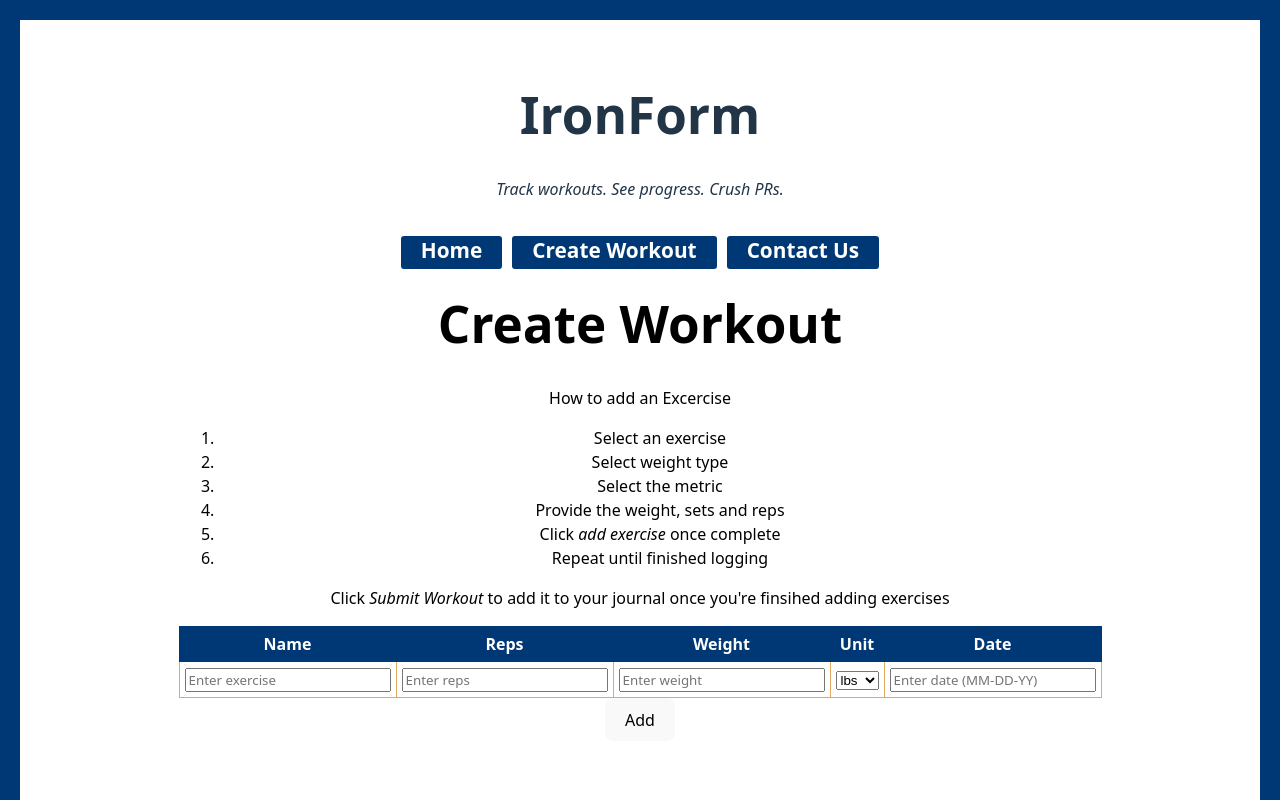
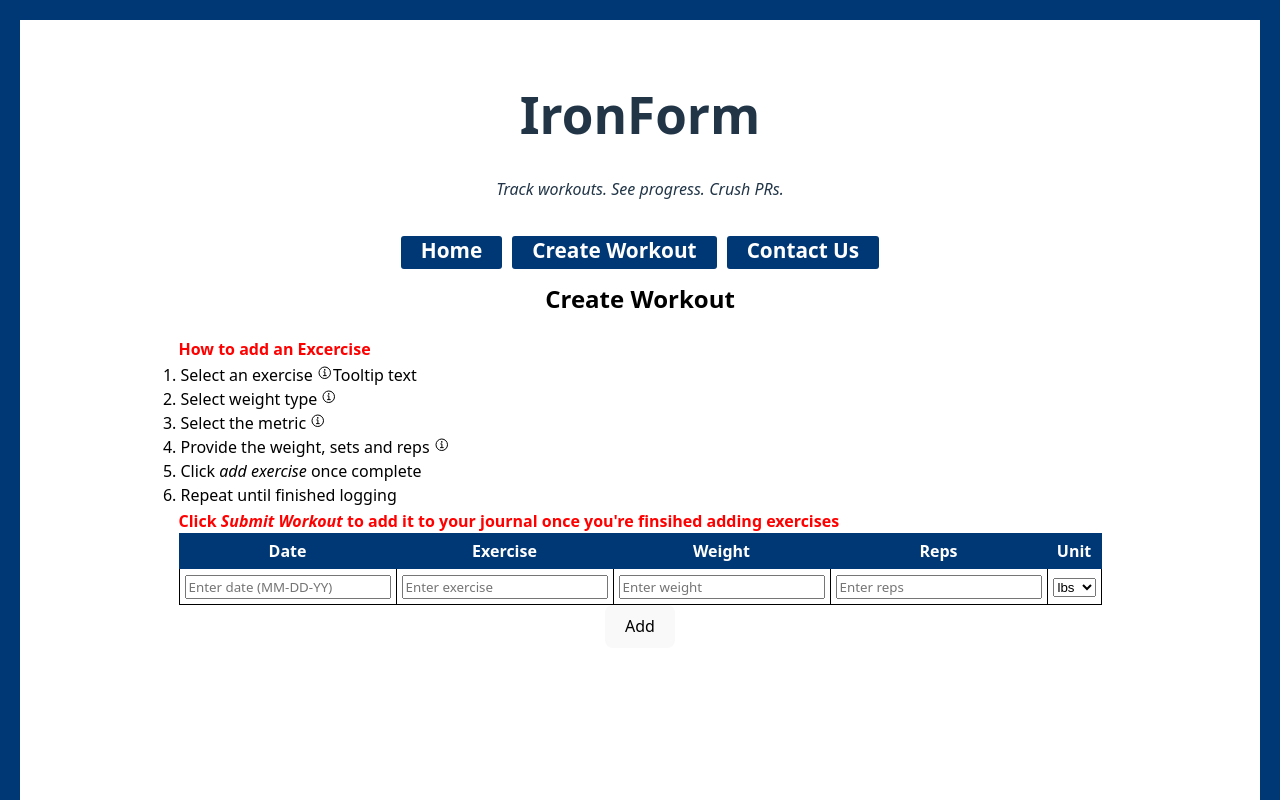
Before and after one commit to santoram/CS361_Main_Program, a React (Vite) app in the folder main-react/: page /create-workout in a window 1280 px wide. Shown: the top 800 px of the page. Built offline with nearby package versions, Linux system fonts and the light colour scheme.

Commit message:
7.24.25 Added welcome page, reformatted other pgs

```diff
--- a/main-react/src/App.css
+++ b/main-react/src/App.css
@@ -55,11 +55,27 @@ tr th {
 }
 
 tr td {
-  border: 1px solid #E1A95F;
+  border: 1px solid black;
   padding: 5px;
   color: black;
-  text-align: center;
+  text-align: middle;
   background-color: white;
+}
+
+ol {
+  margin: 0px;
+  padding: 2px;
+  color: black;
+  text-align: left;
+  background-color: white;
+}
+
+.createsteps {
+  padding: 0px;
+  margin: 0px;
+  color: red;
+  text-align: left;
+  font-weight: bold;
 }
 
 .reactIcon:hover{
@@ -72,3 +88,34 @@ input {
   font-family: inherit;
   cursor: pointer;
 }
+
+.tooltiptext {
+  visibility: hidden;
+  background-color: black;
+  color: white;
+}
+
+label {
+  vertical-align: top;
+}
+
+label span {
+  margin: 10px;
+
+}
+
+form div{
+  display:flex;
+}
+
+.labelMessage {
+  display: flex;
+  flex-direction: column;
+  align-items: center;
+
+}
+
+.contactMessage {
+  width: 800px;
+  height: 400px;
+}
--- a/main-react/src/App.jsx
+++ b/main-react/src/App.jsx
@@ -2,6 +2,7 @@ import './App.css';
 import {useState} from 'react';
 import { BrowserRouter as Router, Routes, Route } from 'react-router-dom';
 import Navigation from './components/Navigation';
+import Welcome from './pages/Welcome'
 import HomePage from './pages/HomePage';
 import CreateWorkoutPage from './pages/CreateWorkout';
 import ContactUs from './pages/ContactUs';
@@ -24,7 +25,8 @@ function App() {
             <Router>
               <Navigation/>
               <Routes>
-                <Route path="/" element={<HomePage setExerciseToEdit={setExerciseToEdit}/>}></Route>
+                <Route path="/" element={<Welcome/>}></Route>
+                <Route path="/home" element={<HomePage setExerciseToEdit={setExerciseToEdit}/>}></Route>
                 <Route path="/create-workout" element={<CreateWorkoutPage/>}></Route>
                 <Route path="/contact-us" element={<ContactUs/>}></Route>
                 <Route path="/edit-exercise" element={ <EditExercise exerciseToEdit = {exerciseToEdit}/>}></Route>
--- a/main-react/src/components/ExerciseItem.jsx
+++ b/main-react/src/components/ExerciseItem.jsx
@@ -8,8 +8,8 @@ function ExerciseItem({exercise, onDelete, onEdit}) {
         <tr className="collection-item">
             <td>{exercise.date}</td>
             <td>{exercise.name}</td>
+            <td>{exercise.weight}</td>
             <td>{exercise.reps}</td>
-            <td>{exercise.weight}</td>
             <td>{exercise.unit}</td>
             <td><div className="reactIcon"> <MdOutlineEdit onClick={e => {e.preventDefault(); onEdit(exercise)}}/></div></td>
             <td><div className="reactIcon"><FaRegTrashAlt onClick={e => {e.preventDefault(); onDelete(exercise._id)}}/></div></td>
--- a/main-react/src/components/Navigation.jsx
+++ b/main-react/src/components/Navigation.jsx
@@ -3,7 +3,7 @@ import {Link} from 'react-router-dom'
 function Navigation(){
     return (
         <nav className="app-nav">
-            <Link to="/">Home</Link>
+            <Link to="/home">Home</Link>
             <Link to="/create-workout">Create Workout</Link>
             <Link to="/contact-us">Contact Us</Link>
         </nav>
--- a/main-react/src/components/WorkoutCollection.jsx
+++ b/main-react/src/components/WorkoutCollection.jsx
@@ -7,9 +7,9 @@ function WorkoutCollection({workouts, onDelete, onEdit}) {
                 <thead>
                     <tr>
                         <th>Date</th>
-                        <th>Name</th>
+                        <th>Exercise</th>
+                        <th>Weight</th>
                         <th>Reps</th>
-                        <th>Weight</th>
                         <th>Unit</th>
                         <th>Edit</th>
                         <th>Delete</th>
--- a/main-react/src/pages/CreateWorkout.jsx
+++ b/main-react/src/pages/CreateWorkout.jsx
@@ -1,5 +1,7 @@
-import {useState} from 'react'
+import {useState} from 'react';
 import { useNavigate } from "react-router-dom";
+import { IoInformationCircleOutline } from "react-icons/io5";
+
 
 export const CreateWorkoutPage = () => {
     const navigate = useNavigate();
@@ -17,39 +19,42 @@ export const CreateWorkoutPage = () => {
             }else{
                 alert("Failed to add exercise, status code = " + response.status)
             }
-            navigate('/')
+            navigate('/home')
         };
-
-
-
-
 
     return (
         <div>
-            <h1>Create Workout</h1>
-            <p>How to add an Excercise</p>
+            <h2>Create Workout</h2>
+            <p className = 'createsteps'>How to add an Excercise</p>
             <ol>
-                <li>Select an exercise</li>
-                <li>Select weight type</li>
-                <li>Select the metric</li>
-                <li>Provide the weight, sets and reps</li>
+                <li>Select an exercise <span className="tooltip"><IoInformationCircleOutline/><span className = "tooktiptext">Tooltip text</span></span></li>
+                <li>Select weight type <span className="tooltip"><IoInformationCircleOutline/></span></li>
+                <li>Select the metric <span className="tooltip"><IoInformationCircleOutline/></span></li>
+                <li>Provide the weight, sets and reps <span className="tooltip"><IoInformationCircleOutline/></span></li>
                 <li>Click <em>add exercise</em> once complete</li>
                 <li>Repeat until finished logging</li>
             </ol>
-            <p>Click <em>Submit Workout</em> to add it to your journal once you're finsihed adding exercises</p>
+            <p className = 'createsteps'>Click <em>Submit Workout</em> to add it to your journal once you're finsihed adding exercises</p>
 
             <table>
                 <thead>
                     <tr>
-                        <th>Name</th>
+                        <th>Date</th>
+                        <th>Exercise</th>
+                        <th>Weight</th>
                         <th>Reps</th>
-                        <th>Weight</th>
                         <th>Unit</th>
-                        <th>Date</th>
                     </tr>
                 </thead>
                 <tbody>
                     <tr>
+                        <td>
+                            <input
+                            type = "text"
+                            placeholder="Enter date (MM-DD-YY)"
+                            value={date}
+                            onChange={e => setDate(e.target.value)}></input>
+                        </td>
                         <td>
                             <input
                             type = "text"
@@ -60,31 +65,24 @@ export const CreateWorkoutPage = () => {
                         <td>
                             <input
                             type = "number"
+                            placeholder="Enter weight"
+                            min = "0"
+                            value={weight}
+                            onChange={e => setWeight(e.target.value)}></input>
+                        </td>
+                        <td>
+                            <input
+                            type = "number"
                             placeholder="Enter reps"
                             min = "1"
                             value={reps}
                             onChange={e => setReps(e.target.value)}></input>
                         </td>
                         <td>
-                            <input
-                            type = "number"
-                            placeholder="Enter weight"
-                            min = "0"
-                            value={weight}
-                            onChange={e => setWeight(e.target.value)}></input>
-                        </td>
-                        <td>
                             <select name="Select unit" onChange={e => setUnit(e.target.value)}>
                                 <option value="kgs">kgs</option>
                                 <option value="lbs" selected>lbs</option>
                             </select>
-                        </td>
-                        <td>
-                            <input
-                            type = "text"
-                            placeholder="Enter date (MM-DD-YY)"
-                            value={date}
-                            onChange={e => setDate(e.target.value)}></input>
                         </td>
                     </tr>
                 </tbody>
--- a/main-react/src/pages/EditExercise.jsx
+++ b/main-react/src/pages/EditExercise.jsx
@@ -16,11 +16,11 @@ export const EditExercisePage = ({exerciseToEdit}) => {
             headers: {'Content-type': 'application/json'}, body: JSON.stringify(editedExercise)}
         );
         if(response.status === 200){
-            alert("Successfully edited the exercise")
+            alert("Successfully edited exercise.")
         }else{
             alert("Failed to edit the exercise, status code = " + response.status)
         }
-        navigate('/')
+        navigate('/home')
     };
 
     return (
--- a/main-react/src/pages/HomePage.jsx
+++ b/main-react/src/pages/HomePage.jsx
@@ -13,21 +13,21 @@ function HomePage({setExerciseToEdit}) {
         setWorkouts(data);
     }
 
-    useEffect(() => {
-        loadWorkouts();
-    }, []);
-
-
+    useEffect(() => {loadWorkouts();}, []);
 
 //  onDelete and onEdit leveraged
     const onDelete = async(_id) => {
+        let result = confirm('Are you sure you want to remove this exercise?\nAll related information will be lost.');
+        console.log(result);
+        if (result == true){
             const response = await fetch(`./exercises/${_id}`, {method: 'DELETE'});
             if (response.status == 204) {
                 alert(`Successfully deleted exercise with id: ${_id}`);
                 setWorkouts(workouts.filter(e=> e._id !== _id));
             }else{
                 alert(`Failed to delete exercise with _id = ${_id}, status code = ${response.status}`);
-        }
+            };
+        };
     }
 
     const onEdit = (exercise) =>{
--- /dev/null
+++ b/main-react/src/pages/Welcome.jsx
@@ -0,0 +1,14 @@
+import { Link } from 'react-router-dom';
+import { useNavigate } from 'react-router-dom';
+
+function Welcome() {
+    return (
+        <div>
+            <p><em>When traing meets simplicity</em></p>
+            <img src="../assets/logo.png" alt="App Logo"/>
+        </div>
+    );
+};
+
+
+export default Welcome
```
Also changed, not shown: main-react/src/pages/ContactUs.jsx (+22 -8 lines). Lines whose indentation alone changed are shown as unchanged.
